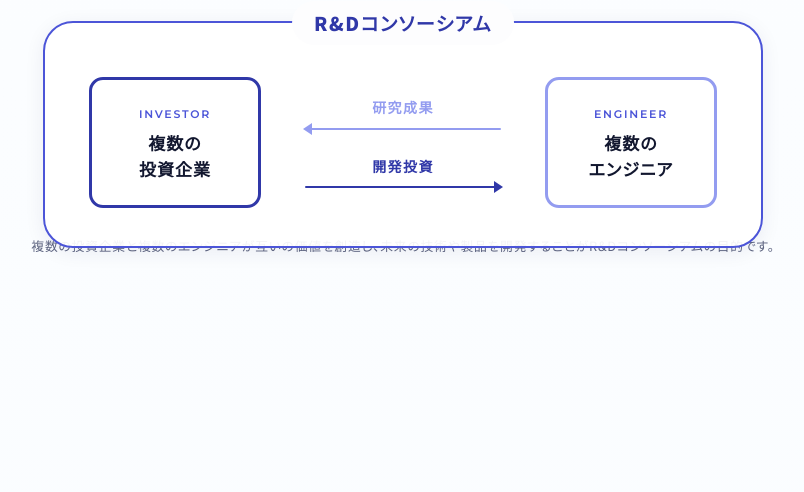
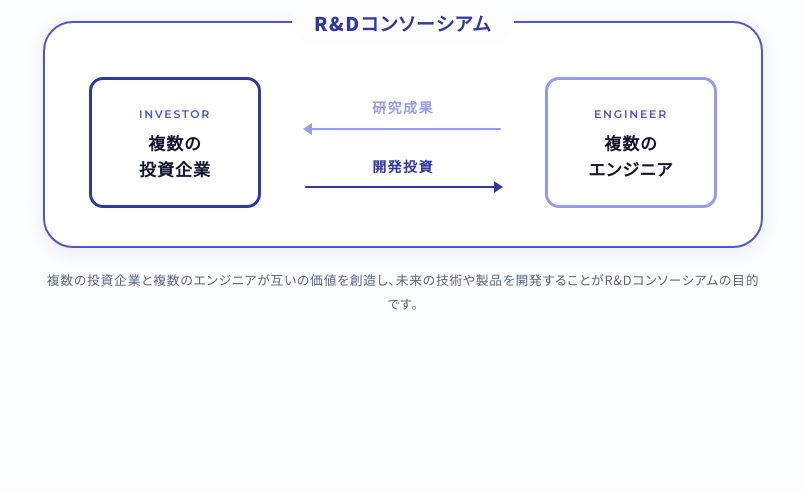
Before and after one commit to aboshiDaisuke/rd-consortium-lp-v2, a PHP site: page /rd-renewal/index.html in a window 1280 px wide. Shown: the part 2874-3366 px from the top of the page, without its empty margins (237-1041 px from the left). Run offline with PHP 8.4, Linux system fonts and the light colour scheme.

Commit message:
組織編成図のキャプションが枠に重なる問題を修正
scheme-caption の負のマージンが影響していたため、専用の org-caption に分離。

Co-Authored-By: Claude Fable 5 <noreply@anthropic.com>

```diff
--- a/rd-renewal/index.html
+++ b/rd-renewal/index.html
@@ -164,7 +164,7 @@
           </div>
           <div class="org-node org-node--engineer"><small>Engineer</small><strong>複数の<br>エンジニア</strong></div>
         </div>
-        <p class="scheme-caption">複数の投資企業と複数のエンジニアが互いの価値を創造し、未来の技術や製品を開発することがR&amp;Dコンソーシアムの目的です。</p>
+        <p class="org-caption">複数の投資企業と複数のエンジニアが互いの価値を創造し、未来の技術や製品を開発することがR&amp;Dコンソーシアムの目的です。</p>
       </section>
 
       <section class="statement-band reveal" aria-label="メッセージ">
--- a/rd-renewal/styles.css
+++ b/rd-renewal/styles.css
@@ -789,6 +789,7 @@ main, .site-footer { position: relative; z-index: 1; }
 .org-flow--result::after { left: 0; border-right: 9px solid currentColor; }
 .org-flow--invest { color: var(--primary-deep); }
 .org-flow--invest::after { right: 0; border-left: 9px solid currentColor; }
+.org-caption { margin: 20px auto 0; max-width: 720px; text-align: center; font-size: .8rem; color: var(--muted); letter-spacing: .06em; }
 @media (max-width: 620px) {
   .org-diagram { grid-template-columns: 1fr minmax(84px, 1fr) 1fr; gap: 10px; padding: 34px 12px 18px; }
   .org-node { padding: 12px 6px; border-width: 2px; }
```
